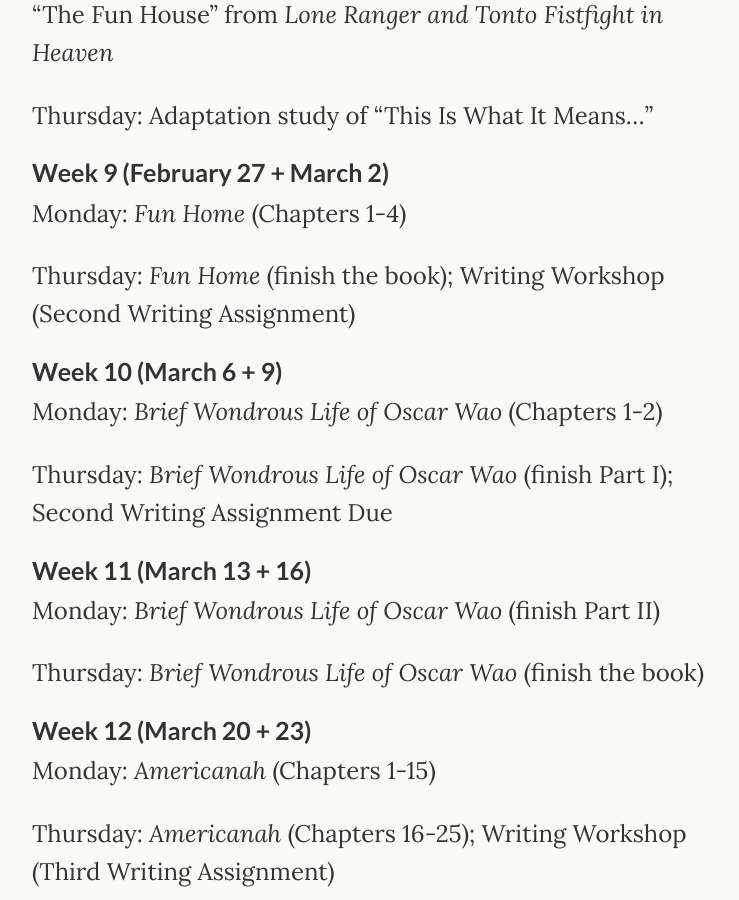
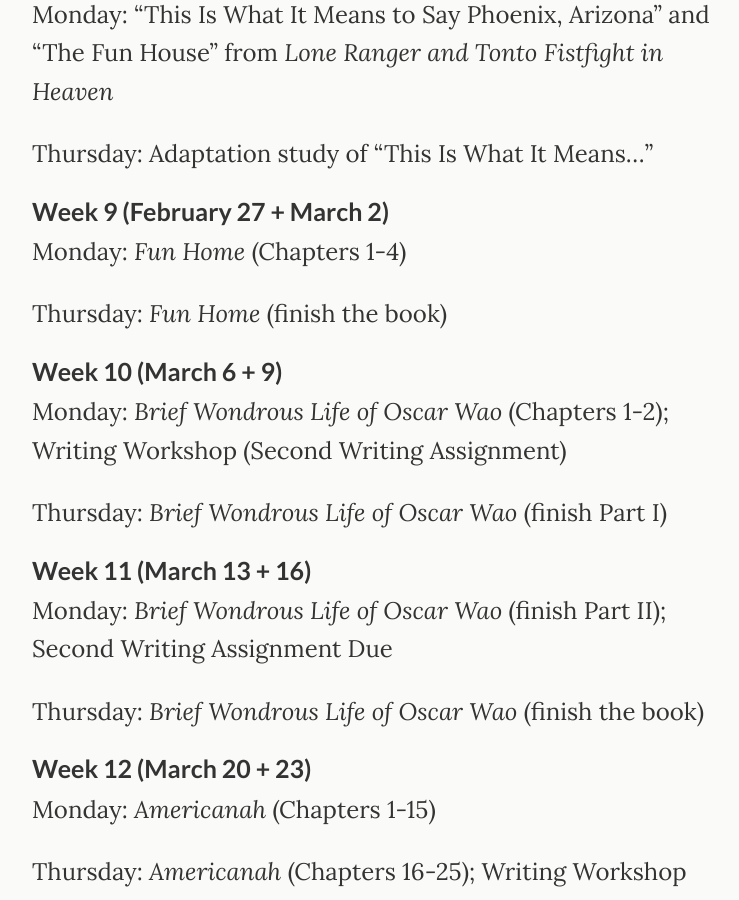
Before and after one commit to jentery/429c, a Jekyll site: the page built from index.md, in a window 1280 px wide and 900 px high, scrolled down 1768 px. Shown: the whole window, without its empty margins (266-1005 px from the left). Built offline with Jekyll 4.4.1, drawn with Linux system fonts in a browser that asks for light colours; some of the changed text lies outside the part shown.

```diff
--- a/index.md
+++ b/index.md
@@ -63,17 +63,17 @@ Thursday:	Adaptation study of "This Is What It Means..."
 
 Monday: *Fun Home* (Chapters 1-4)
 
-Thursday:	*Fun Home* (finish the book); Writing Workshop (Second Writing Assignment)
+Thursday:	*Fun Home* (finish the book)
 
 ### Week 10 (March 6 + 9)
 
-Monday:	*Brief Wondrous Life of Oscar Wao* (Chapters 1-2)
+Monday:	*Brief Wondrous Life of Oscar Wao* (Chapters 1-2); Writing Workshop (Second Writing Assignment)
 
-Thursday: *Brief Wondrous Life of Oscar Wao* (finish Part I); Second Writing Assignment Due
+Thursday: *Brief Wondrous Life of Oscar Wao* (finish Part I)
 
 ### Week 11 (March 13 + 16)
 
-Monday: *Brief Wondrous Life of Oscar Wao* (finish Part II)
+Monday: *Brief Wondrous Life of Oscar Wao* (finish Part II); Second Writing Assignment Due
 
 Thursday:	*Brief Wondrous Life of Oscar Wao* (finish the book)
 
```
Also changed, not shown: other parts of index.md (+1 -1 lines).
